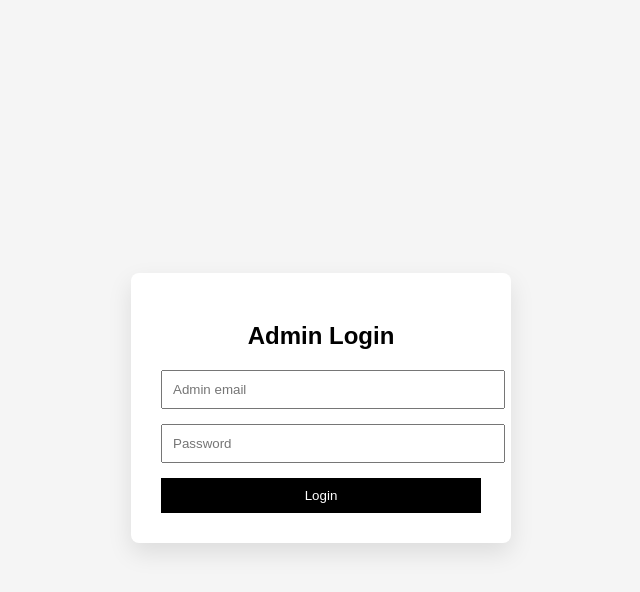
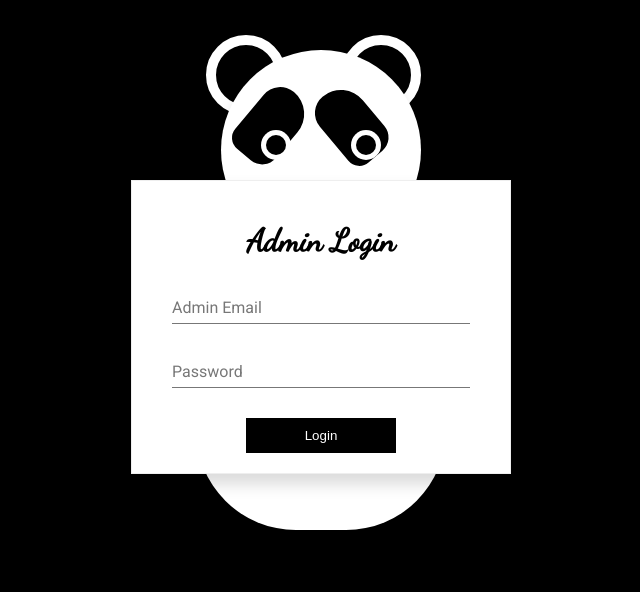
Before and after one commit to faizsayeed/hotcraft, a plain HTML site: page admin/login.html in a window 1280 px wide. Shown: the whole page, without its empty margins (319-959 px from the left). Drawn offline with Linux system fonts and the light colour scheme.

```diff
--- a/admin/login.css
+++ b/admin/login.css
@@ -0,0 +1,210 @@
+@import url("https://fonts.googleapis.com/css?family=Dancing+Script|Roboto");
+
+*,
+*::before,
+*::after {
+  box-sizing: border-box;
+}
+
+:root {
+  --primary: #000000;
+}
+
+body {
+  background: #000000;
+  text-align: center;
+  font-family: "Roboto", sans-serif;
+  margin: 0;
+  height: 100vh;
+  overflow: hidden;
+}
+
+/* ================= PANDA ================= */
+
+.panda {
+  position: relative;
+  width: 200px;
+  margin: 40px auto;
+}
+
+.face {
+  width: 200px;
+  height: 200px;
+  background: #fff;
+  border-radius: 50%;
+  margin: 50px auto;
+  box-shadow: 0 10px 15px rgba(0, 0, 0, 0.15);
+  position: relative;
+  z-index: 50;
+}
+
+.ear {
+  position: absolute;
+  width: 80px;
+  height: 80px;
+  background: #000;
+  border: 10px solid #fff;
+  border-radius: 50%;
+  top: -15px;
+  left: -15px;
+}
+
+.ear::after {
+  content: "";
+  position: absolute;
+  width: 80px;
+  height: 80px;
+  background: #000;
+  border: 10px solid #fff;
+  border-radius: 50%;
+  top: -10px;
+  left: 125px;
+}
+
+.eye-shade {
+  background: #000;
+  width: 50px;
+  height: 80px;
+  position: absolute;
+  top: 35px;
+  left: 25px;
+  border-radius: 25px 20px 30px 40px;
+  transform: rotate(220deg);
+}
+
+.eye-shade.rgt {
+  transform: rotate(140deg);
+  left: 105px;
+}
+
+.eye-white {
+  position: absolute;
+  width: 30px;
+  height: 30px;
+  background: #fff;
+  border-radius: 50%;
+  top: 80px;
+  left: 40px;
+  overflow: hidden;
+  z-index: 500;
+}
+
+.eye-white.rgt {
+  left: auto;
+  right: 40px;
+}
+
+.eye-ball {
+  position: absolute;
+  width: 20px;
+  height: 20px;
+  background: #000;
+  border-radius: 50%;
+  top: 5px;
+  left: 5px;
+  transition: 0.1s;
+}
+
+.nose {
+  position: absolute;
+  width: 35px;
+  height: 20px;
+  background: #000;
+  bottom: 40px;
+  left: 0;
+  right: 0;
+  margin: auto;
+  border-radius: 50px 20px;
+  transform: rotate(15deg);
+}
+
+/* ================= BODY ================= */
+
+.body {
+  position: absolute;
+  width: 250px;
+  height: 280px;
+  background: #fff;
+  top: 200px;
+  left: -25px;
+  border-radius: 100px 100px 100px 100px / 120px 120px 100px 100px;
+  box-shadow: 0 5px 10px rgba(0, 0, 0, 0.3);
+}
+
+/* ================= FORM ================= */
+
+form {
+  width: 380px;
+  padding: 20px 40px;
+  background: #fff;
+  margin: auto;
+  position: relative;
+  transform: translateY(-120px);
+  box-shadow: 0 10px 15px rgba(0, 0, 0, 0.15);
+  border: 1px solid #eee;
+  z-index: 500;
+}
+
+h1 {
+  color: var(--primary);
+  font-family: "Dancing Script", cursive;
+}
+
+.form-group {
+  position: relative;
+  margin-top: 30px;
+}
+
+.form-control {
+  width: 100%;
+  border: none;
+  border-bottom: 1px solid #777;
+  padding: 8px 0;
+  background: none;
+  outline: none;
+  font-size: 15px;
+}
+
+.form-label {
+  position: absolute;
+  left: 0;
+  top: 8px;
+  color: #777;
+  pointer-events: none;
+  transition: 0.3s;
+}
+
+.form-control:focus + .form-label,
+.form-control:valid + .form-label {
+  top: -10px;
+  font-size: 12px;
+  color: var(--primary);
+}
+
+.btn {
+  width: 150px;
+  height: 35px;
+  margin-top: 30px;
+  background: var(--primary);
+  border: none;
+  color: #fff;
+  cursor: pointer;
+  transition: 0.3s;
+}
+
+.btn:hover {
+  background: #938f90;
+}
+
+/* ================= ERROR ================= */
+
+.alert {
+  display: none;
+  color: red;
+  font-size: 14px;
+  margin-top: 10px;
+}
+
+.wrong-entry .alert {
+  display: block;
+}
--- a/admin/login.html
+++ b/admin/login.html
@@ -4,57 +4,65 @@
   <meta charset="UTF-8">
   <title>Admin Login — Hotcraft</title>
   <link rel="stylesheet" href="login.css">
-  <style>
-    body {
-      display: flex;
-      justify-content: center;
-      align-items: center;
-      height: 100vh;
-      background: #f5f5f5;
-      font-family: Arial, sans-serif;
-    }
+</head>
 
-    .login-box {
-      background: white;
-      padding: 30px;
-      width: 320px;
-      border-radius: 8px;
-      box-shadow: 0 10px 25px rgba(0,0,0,0.1);
-    }
-
-    .login-box h2 {
-      text-align: center;
-      margin-bottom: 20px;
-    }
-
-    .login-box input {
-      width: 100%;
-      padding: 10px;
-      margin-bottom: 15px;
-    }
-
-    .login-box button {
-      width: 100%;
-      padding: 10px;
-      background: black;
-      color: white;
-      border: none;
-      cursor: pointer;
-    }
-  </style>
-</head>
 <body>
 
-<div class="login-box">
-  <h2>Admin Login</h2>
+  <!-- PANDA -->
+  <div class="panda">
+    <div class="ear"></div>
 
-  <input type="email" id="email" placeholder="Admin email">
-  <input type="password" id="password" placeholder="Password">
+    <div class="face">
+      <div class="eye-shade"></div>
+      <div class="eye-white">
+        <div class="eye-ball"></div>
+      </div>
 
-  <button onclick="loginAdmin()">Login</button>
-</div>
-<script src="../frontend/js/config.js"></script>
-<script src="login.js"></script>
+      <div class="eye-shade rgt"></div>
+      <div class="eye-white rgt">
+        <div class="eye-ball"></div>
+      </div>
+
+      <div class="nose"></div>
+    </div>
+
+    <div class="body"></div>
+  </div>
+
+  <!-- LOGIN FORM -->
+  <form id="loginForm">
+    <h1>Admin Login</h1>
+
+    <!-- EMAIL -->
+    <div class="form-group">
+      <input
+        type="email"
+        id="email"
+        class="form-control"
+        required
+      />
+      <label class="form-label">Admin Email</label>
+    </div>
+
+    <!-- PASSWORD -->
+    <div class="form-group">
+      <input
+        type="password"
+        id="password"
+        class="form-control"
+        required
+      />
+      <label class="form-label">Password</label>
+
+      <p class="alert">Invalid Credentials</p>
+
+      <button type="submit" class="btn">Login</button>
+    </div>
+  </form>
+
+  <!-- YOUR EXISTING LOGIC (DO NOT TOUCH) -->
+  <script src="../frontend/js/config.js"></script>
+  <script src="login.js"></script>
 
 </body>
 </html>
--- a/admin/login.js
+++ b/admin/login.js
@@ -1,8 +1,9 @@
-// admin/login.js
+// ================== YOUR EXISTING LOGIN LOGIC ==================
 
 function loginAdmin() {
   const email = document.getElementById("email").value.trim();
   const password = document.getElementById("password").value.trim();
+  const form = document.getElementById("loginForm");
 
   if (!email || !password) {
     alert("Email and password required");
@@ -16,21 +17,47 @@ function loginAdmin() {
   })
     .then(res => res.json())
     .then(data => {
-      if (data.error) {
-        alert(data.error);
-        return;
-      }
-
-      if (!data.user || data.user.role !== "ADMIN") {
-        alert("Admin access only");
+      if (data.error || !data.user || data.user.role !== "ADMIN") {
+        form.classList.add("wrong-entry");
+        setTimeout(() => form.classList.remove("wrong-entry"), 1500);
         return;
       }
 
       localStorage.setItem("token", data.token);
       window.location.href = "/admin/admin.html";
     })
-    .catch(err => {
-      console.error(err);
+    .catch(() => {
       alert("Login failed");
     });
 }
+
+// ================== PANDA ANIMATIONS ==================
+
+// Hands up on password focus
+const passwordInput = document.getElementById("password");
+const form = document.getElementById("loginForm");
+
+passwordInput.addEventListener("focus", () => {
+  form.classList.add("up");
+});
+
+passwordInput.addEventListener("blur", () => {
+  form.classList.remove("up");
+});
+
+// Panda eyes follow mouse
+document.addEventListener("mousemove", (e) => {
+  const balls = document.querySelectorAll(".eye-ball");
+  const x = e.clientX / window.innerWidth * 10;
+  const y = e.clientY / window.innerHeight * 10;
+
+  balls.forEach(ball => {
+    ball.style.transform = `translate(${x}px, ${y}px)`;
+  });
+});
+
+// Prevent normal form submit
+form.addEventListener("submit", (e) => {
+  e.preventDefault();
+  loginAdmin();
+});
```
Also changed, not shown: backend/requirements.txt, 5 other files.
